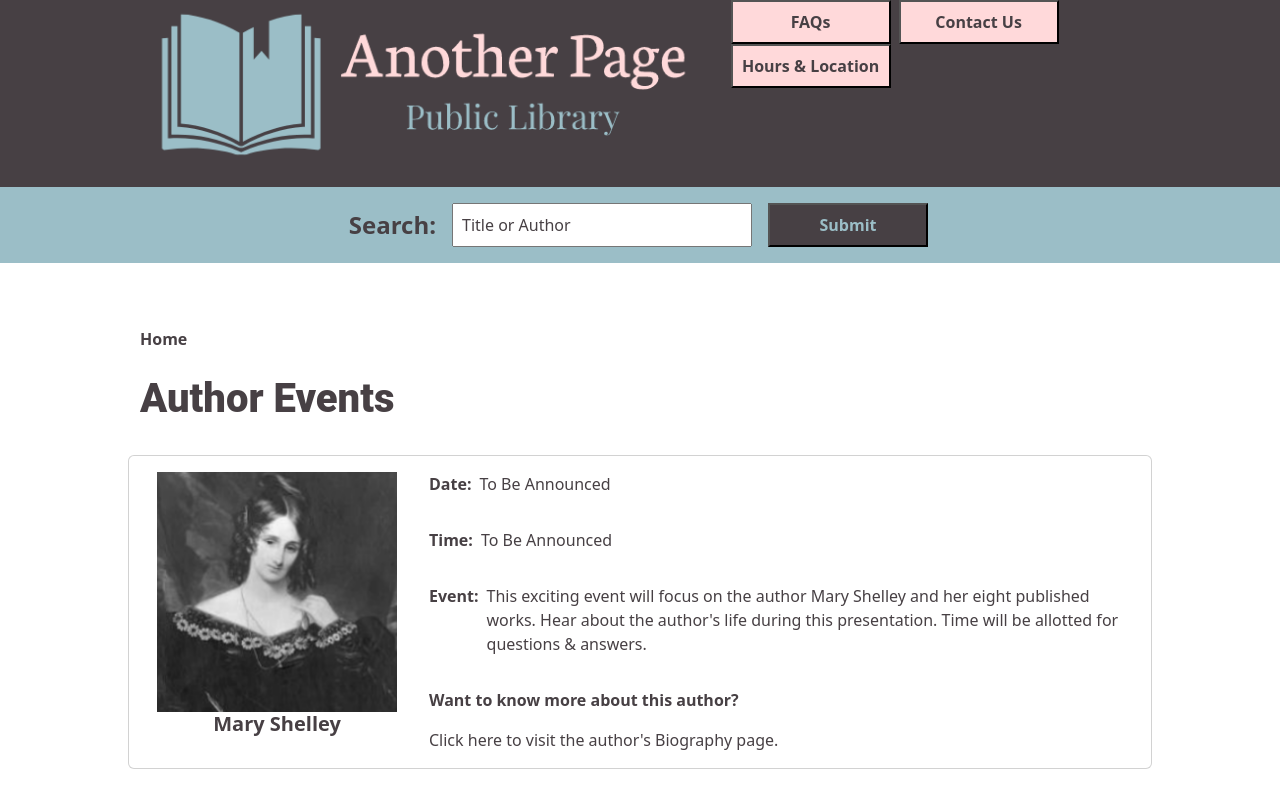
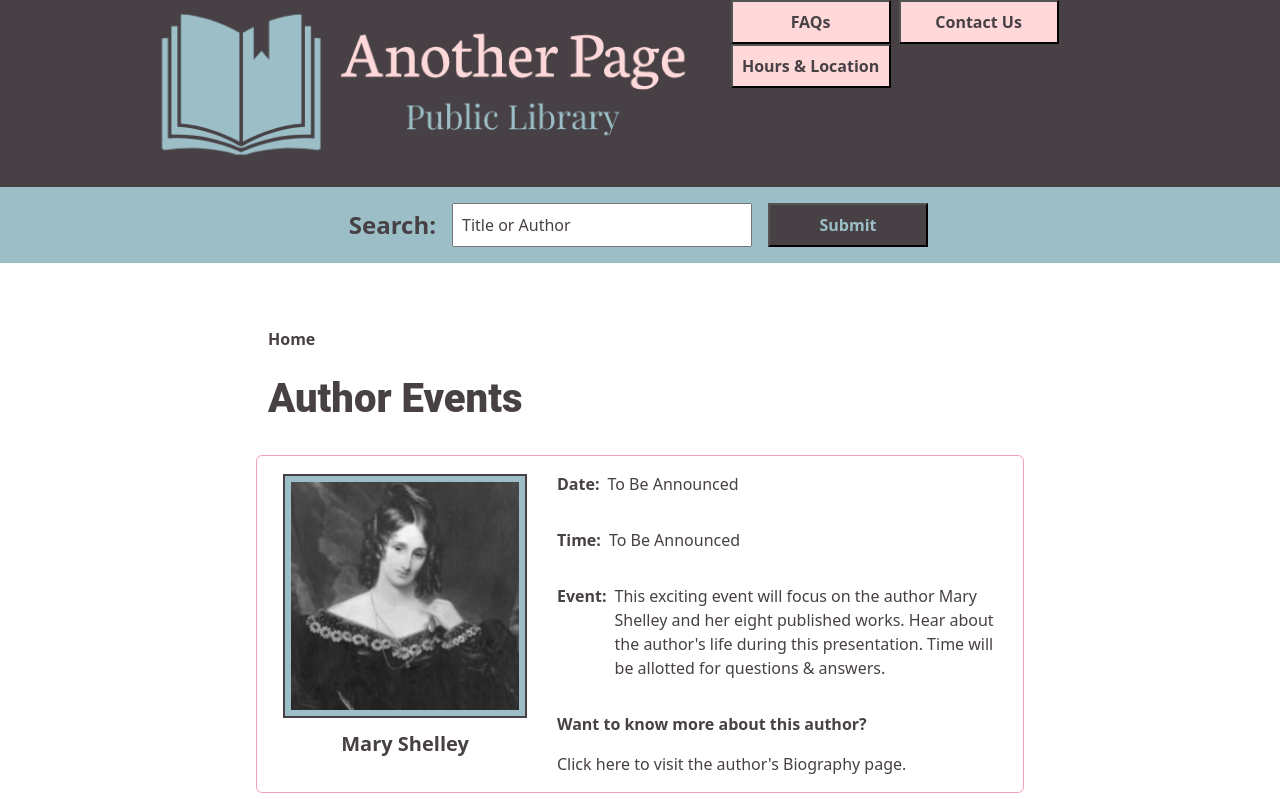
Before and after one commit to Amiriel01/Public-Library-Website, a React (Vite) app in the folder frontend-user-view/: page /AuthorEvents in a window 1280 px wide. Shown: the top 799 px of the page. Built offline with nearby package versions, Linux system fonts and the light colour scheme.

Commit message:
updated style for author page

```diff
--- a/frontend-user-view/src/App.css
+++ b/frontend-user-view/src/App.css
@@ -503,7 +503,7 @@ html {
 
 /*AuthorEvents Page */
 #visiting-author-page-container {
-  width: 80%;
+  width: 60%;
   margin-left: auto;
   margin-right: auto;
   margin-top: 2rem;
@@ -512,7 +512,7 @@ html {
 
 #author-event-card-container {
   margin-bottom: 2rem;
-  background-color: ;
+  border: 1px solid #f49fbc;
 }
 
 #author-event-info-card {
@@ -528,9 +528,12 @@ html {
 #author-title {
   font-weight: bold;
   text-align: center;
+  margin-top: 1rem;
 }
 
 #author-image {
   width: 15rem;
   height: 15rem;
+  border: 6px solid #9bbec7;
+  outline: 2px solid #474044;
 }
```
